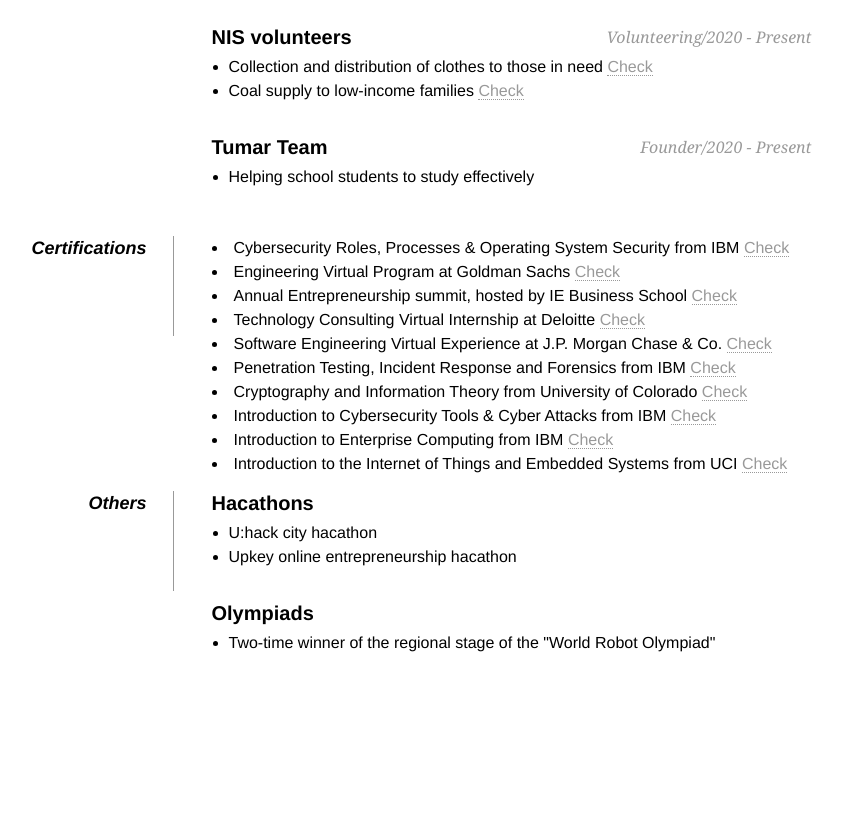
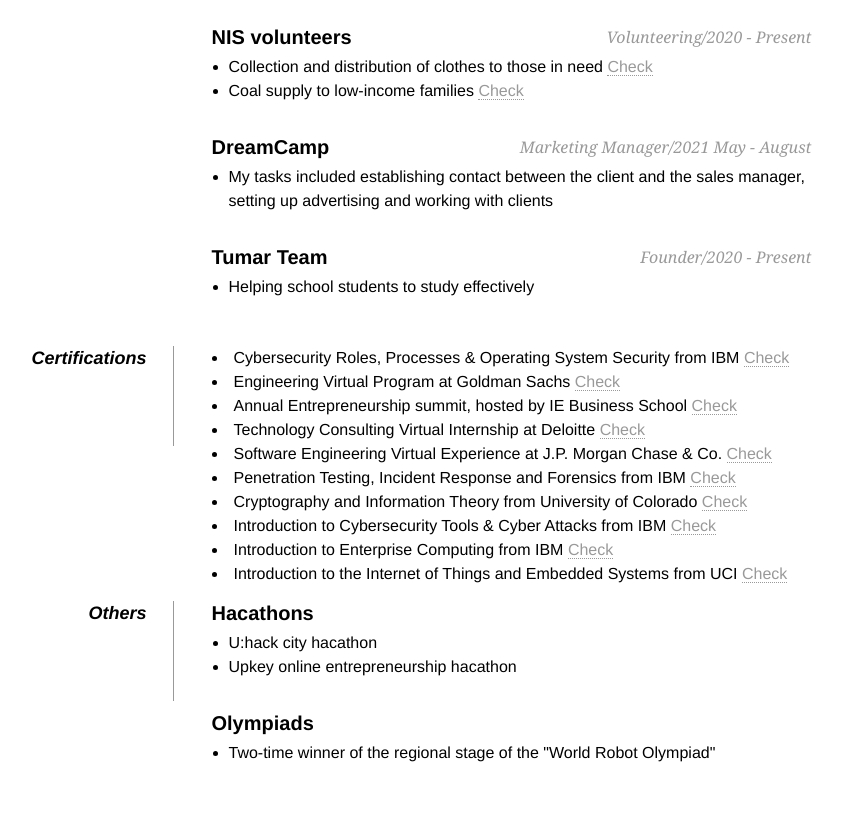
Before and after one commit to wondersabyr/wondersabyr.github.io, a plain HTML site: page index.html in a window 1280 px wide. Shown: the part 1058-1873 px from the top of the page, without its empty margins (236-1079 px from the left). Before the commit the page ends 1820 px from the top, so only its background shows below. Drawn offline with Linux system fonts and the light colour scheme.

Commit message:
Index update

```diff
--- a/index.html
+++ b/index.html
@@ -121,6 +121,11 @@
                     <li>Coal supply to low-income families <a href="https://www.instagram.com/p/CHGCj9LjfC3/">Check</a></li>
                 </ul>
 
+                <h2>DreamCamp<span>Marketing Manager/2021 May - August</span></h2>
+                <ul>
+                    <li>My tasks included establishing contact between the client and the sales manager, setting up advertising and working with clients</li>
+                </ul>
+
                 <h2>Tumar Team<span>Founder/2020 - Present</span></h2>
                 <ul>
                     <li>Helping school students to study effectively</li>
```
Also changed, not shown: images/cthulu.png (deleted).
